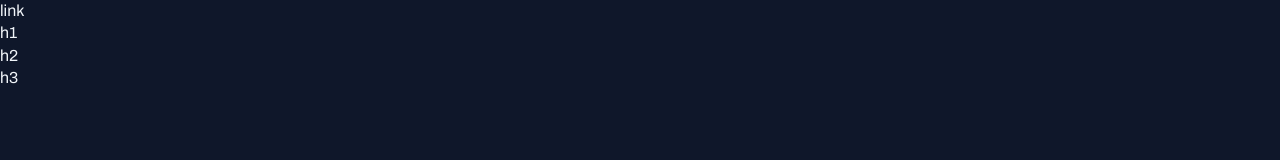
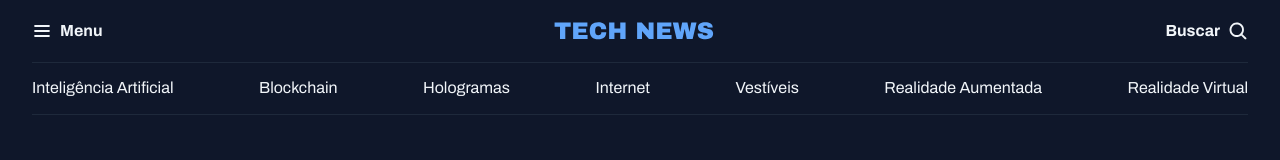
Before and after one commit to leokazuyukinagatani/portal-noticias, a plain HTML site: page index.html in a window 1280 px wide. Drawn offline with Linux system fonts and the light colour scheme.

Commit message:
feat: header

```diff
--- a/index.html
+++ b/index.html
@@ -14,9 +14,33 @@
     <title>Portal de Noticias</title>
   </head>
   <body>
-    <a href="">link</a>
-    <h1>h1</h1>
-    <h2>h2</h2>
-    <h3>h3</h3>
+    <header class="container">
+      <nav id="primary" class="grid grid-flow-col">
+        <div>
+          <img src="/assets/icons/List.svg" alt="icone de menu" />
+          <strong>Menu</strong>
+        </div>
+
+        <div>
+          <img src="assets/icons/Logo.svg" alt="TechNews logo" />
+        </div>
+        <div>
+          <strong>Buscar</strong>
+          <img
+            src="assets/icons/MagnifyingGlass.svg"
+            alt="icone de lupa de pesquisa"
+          />
+        </div>
+      </nav>
+      <nav id="secondary" class="grid grid-flow-col">
+        <a href="#">Inteligência Artificial</a>
+        <a href="#">Blockchain</a>
+        <a href="#">Hologramas</a>
+        <a href="#">Internet </a>
+        <a href="#">Vestíveis</a>
+        <a href="#">Realidade Aumentada</a>
+        <a href="#">Realidade Virtual</a>
+      </nav>
+    </header>
   </body>
 </html>
--- a/styles/global.css
+++ b/styles/global.css
@@ -49,3 +49,23 @@
 h3 {
   font: inherit;
 }
+
+.container {
+  max-width: 1280px;
+  padding-inline: 32px;
+  margin-inline: auto;
+}
+
+
+/* utility-first */
+.grid {
+  display: grid;
+}
+
+.grid-flow-col {
+  grid-auto-flow: column;
+}
+
+.flex {
+  display: flex;
+}
--- /dev/null
+++ b/styles/header.css
@@ -0,0 +1,25 @@
+#primary {
+  padding-block: 20px;
+
+  div {
+    display: flex;
+    align-items: center;
+    gap: 8px;
+  }
+
+  /* Nesting css */
+  div:nth-child(2) {
+    margin-inline: auto;
+  }
+
+  div:nth-child(3) {
+    justify-self: end;
+  }
+}
+
+#secondary {
+  padding-block: 14px;
+  border: solid 1px var(--stroke-color);
+  border-inline: none;
+  justify-content: space-between;
+}
--- a/styles/index.css
+++ b/styles/index.css
@@ -1 +1,2 @@
-@import url(global.css)
+@import url(global.css);
+@import url(header.css);
```
